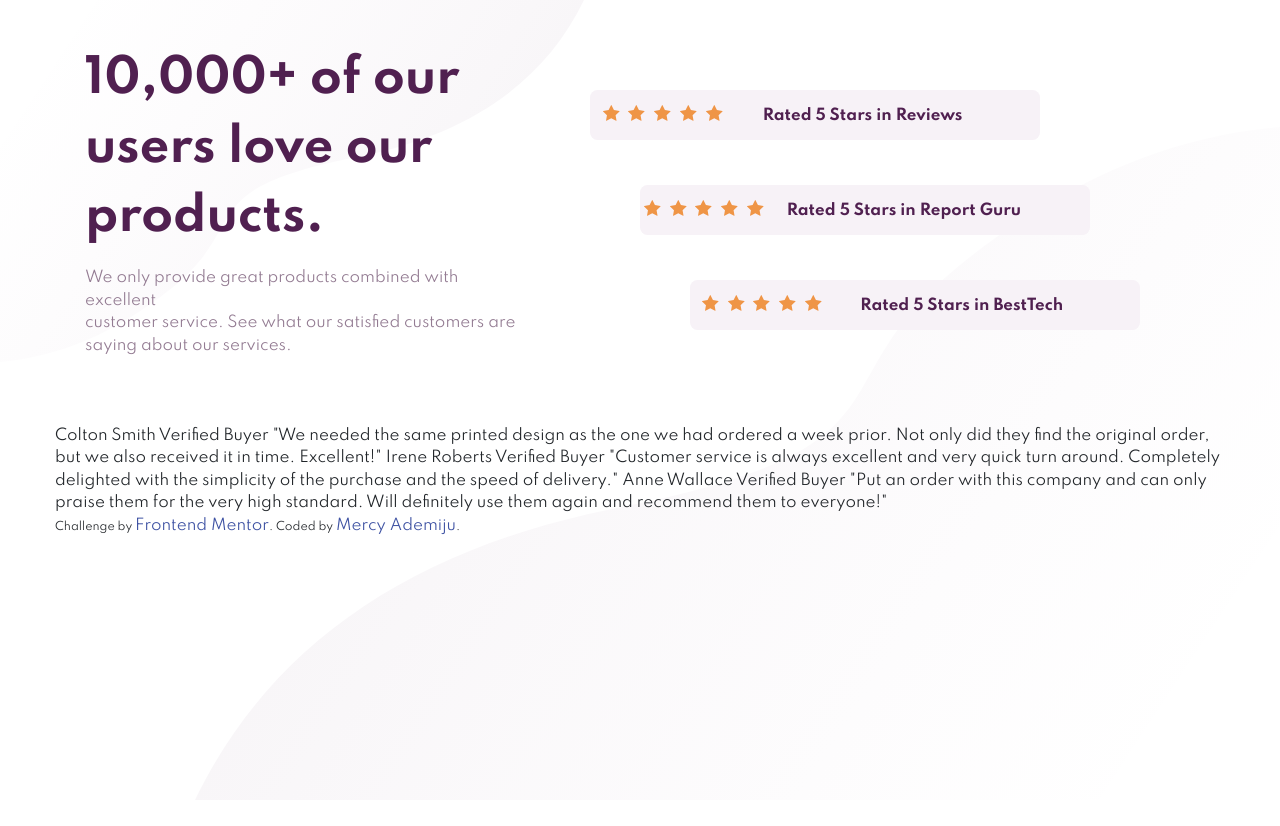
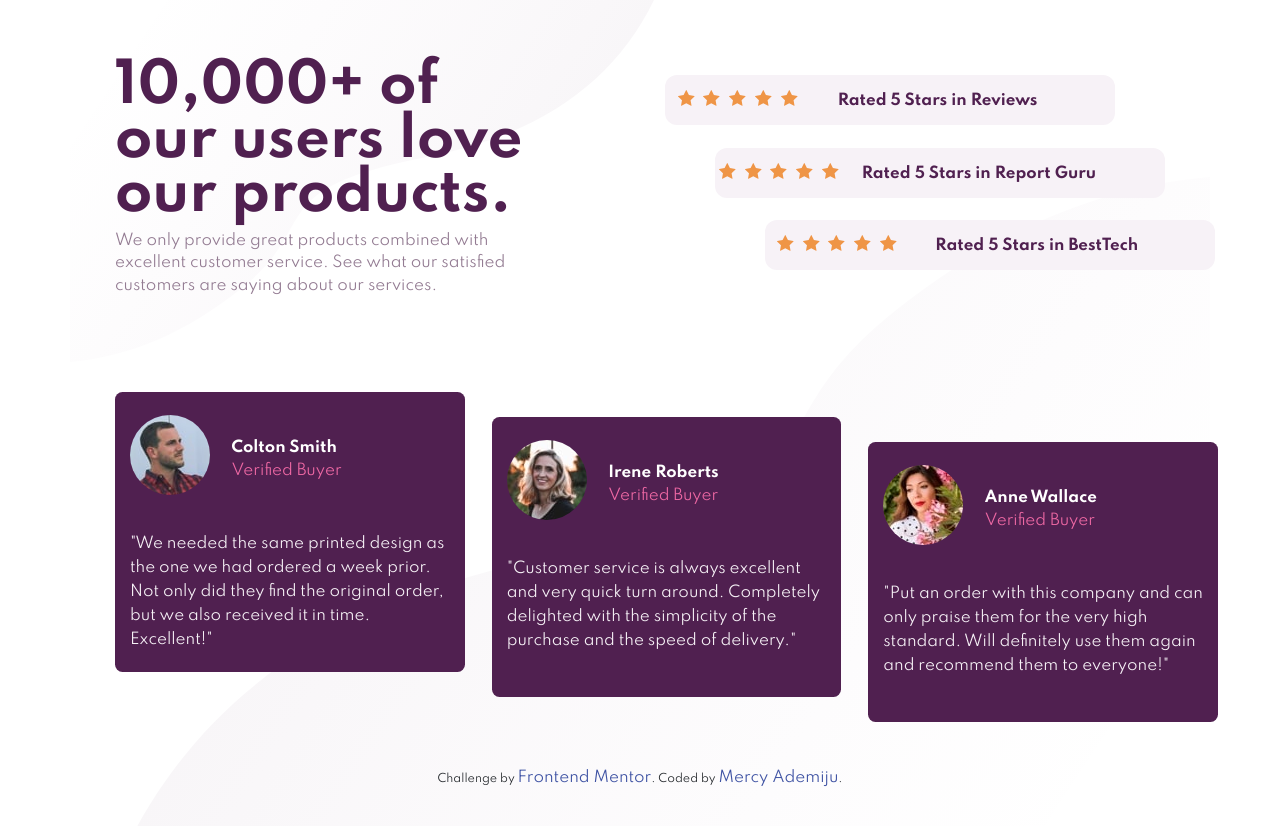
Before and after one commit to luwa-star/social-proof-section-master, a plain HTML site: page index.html in a window 1280 px wide. Before the commit the page ends 800 px from the top, so only its background shows below. Drawn offline with Linux system fonts and the light colour scheme.

Commit message:
finished page

```diff
--- a/css/main.css
+++ b/css/main.css
@@ -8,52 +8,48 @@
 
 /* SVG Background*/
 
-.pat1 {
-    position: absolute;
-    left: 0px;
-    top: 0px;
-    z-index: -1;
-}
-
-.pat2 {
-    position: absolute;
-    right: 0;
-    bottom: 0;
-    z-index: -1;
+.container {
+    background-image: url(../images/bg-pattern-top-desktop.svg), url(../images/bg-pattern-bottom-desktop.svg);
+    background-position: left top, right bottom;
+    background-repeat: no-repeat, no-repeat;
+    padding: 1rem 3rem;
 }
 
 
 /* row 1*/
 
 .text {
-    font-size: 46px;
+    font-size: 54px;
     font-weight: 700;
     color: hsl(300, 43%, 22%);
+    line-height: 1.0;
 }
 
 .txt {
     color: hsl(303, 10%, 53%);
 }
 
-.star {
+.star-padding {
+    margin-left: 1rem;
+}
+
+.star-rating {
     background: hsl(300, 24%, 96%);
-    border-radius: 0.5rem;
+    border-radius: 0.8rem;
     height: 50px;
     width: 450px;
-}
-
-
-/* use media queries to balance out the margins for mobile view*/
-
-.star-margin-1 {
-    margin-left: 50px;
-}
-
-.star-margin-2 {
     margin-left: 100px;
 }
 
-.txt-star {
+.rating-margin-1 {
+    margin-left: 150px;
+}
+
+.rating-margin-2 {
+    margin-left: 200px;
+}
+
+.txt-rating {
     font-weight: 700;
     color: hsl(300, 43%, 22%);
     padding: 15px;
@@ -64,3 +60,104 @@
     padding-top: 15px;
     width: 120px;
 }
+
+
+/* row 2*/
+
+.wrapper {
+    display: grid;
+    grid-template-columns: 1fr 1fr 1fr;
+    grid-column-gap: 1.8rem;
+    margin-top: 50px;
+}
+
+.buyer {
+    background: hsl(300, 43%, 22%);
+    border-radius: 0.5rem;
+    color: hsl(303, 10%, 53%);
+    width: 100%;
+    height: 280px;
+}
+
+.buyer-1 {
+    margin-top: 25px;
+}
+
+.buyer-2 {
+    margin-top: 50px;
+}
+
+.client {
+    margin-top: 20px;
+    margin-bottom: 20px;
+}
+
+img {
+    border-radius: 50%;
+}
+
+.col-8 {
+    padding-left: 0!important;
+}
+
+.name {
+    margin-top: 25px;
+    margin-bottom: 0;
+    font-weight: 700;
+    color: hsl(0, 0%, 100%);
+}
+
+.name-verified {
+    margin-top: 0;
+    color: hsl(333, 80%, 67%);
+}
+
+.buyer-txt {
+    padding: 1rem;
+    line-height: 1.6;
+    color: hsl(300, 24%, 96%);
+    margin-top: 15px;
+}
+
+
+/* media queries*/
+
+@media only screen and (max-width: 600px) {
+    /* For mobile phones: */
+    .container {
+        background-image: url(../images/bg-pattern-top-mobile.svg), url(../images/bg-pattern-bottom-mobile.svg);
+        background-repeat: no-repeat;
+        padding: 0.5rem 1.5rem;
+    }
+    .row-head-1 {
+        text-align: center;
+        line-height: 1.0;
+    }
+    .txt {
+        line-height: 1.5;
+        padding-top: 1rem;
+    }
+    .star-rating {
+        width: 100%;
+        margin: 0;
+        height: 80px;
+        display: block;
+    }
+    .star-star {
+        margin-left: 130px;
+    }
+    .txt-rating {
+        margin-right: 70px;
+        width: 100%;
+    }
+    .wrapper {
+        display: block;
+    }
+}
+
+@media only screen and (min-width: 600px) {
+    .wrapper {
+        display: grid;
+        grid-template-columns: repeat(3, 33.3%);
+    }
+}
--- a/index.html
+++ b/index.html
@@ -7,10 +7,8 @@
     <!-- displays site properly based on user's device -->
     <link rel="icon" type="image/png" sizes="32x32" href="./images/favicon-32x32.png" />
     <title>Frontend Mentor | Social proof section</title>
-    <!-- Bootstrap css-->
+    <!-- Bootstrap CSS -->
     <link rel="stylesheet" href="./css/bootstrap.min.css">
-    <!-- Bootstrap CSS -->
-    <!--<link rel="stylesheet" href="https://stackpath.bootstrapcdn.com/bootstrap/4.4.1/css/bootstrap.min.css" integrity="sha384-Vkoo8x4CGsO3+Hhxv8T/Q5PaXtkKtu6ug5TOeNV6gBiFeWPGFN9MuhOf23Q9Ifjh" crossorigin="anonymous">-->
     <!--google fonts-->
     <link href="https://fonts.googleapis.com/css2?family=Spartan:wght@400;500;700&display=swap" rel="stylesheet">
 
@@ -35,84 +33,111 @@
 <body>
     <section id="social">
         <div class="container">
-            <svg class="pat1" width="584" height="362" xmlns="http://www.w3.org/2000/svg"><defs><linearGradient x1="100%" y1="69.212%" x2="9.399%" y2="32.183%" id="a"><stop stop-color="#8A4389" stop-opacity="0" offset="0%"/><stop stop-color="#512051" offset="100%"/><stop stop-color="#512051" offset="100%"/><stop stop-color="#512051" offset="100%"/></linearGradient></defs><path d="M0 362c40.022-82.8 115.736-135.154 227.141-157.064 167.108-32.864 103.85-66.012 185.949-131.796C467.823 29.284 524.793 4.904 584 0v362H0z" transform="rotate(180 292 181)" fill="url(#a)" fill-rule="evenodd" opacity=".05"/></svg>
-            <div class="row ">
-                <div class="col-md-5 py-5">
-                    <p class="text font-weight-bold"> 10,000+ of our users love our products.</p>
-                    <div class="txt"> We only provide great products combined with excellent <br> customer service. See what our satisfied customers are <br> saying about our services.</div>
+
+            <div class="row">
+                <div class=" row-head-1 col-md-5 py-5">
+                    <h1 class="text font-weight-bold"> 10,000+ of our users love our products.</h1>
+                    <div class="txt">
+                        We only provide great products combined with excellent customer service. See what our satisfied customers are saying about our services.
+                    </div>
                 </div>
-                <div class="col-md-7 p-5 ">
-                    <div class="star d-md-flex justify-content-around my-5 ">
+                <div class="row-head-2 col-md-7 py-5 ">
+                    <div class="star-rating d-md-flex justify-content-around my-3">
                         <div class="star-star d-flex justify-content-between">
                             <svg width="17" height="16" xmlns="http://www.w3.org/2000/svg"><path d="M16.539 6.097a.297.297 0 00-.24-.202l-5.36-.779L8.542.26a.296.296 0 00-.53 0L5.613 5.117l-5.36.779a.297.297 0 00-.165.505l3.88 3.78-.917 5.34a.297.297 0 00.43.312l4.795-2.52 4.794 2.52a.296.296 0 00.43-.313l-.916-5.338L16.464 6.4c.08-.08.11-.197.075-.304z" fill="#EF9546" fill-rule="nonzero"/></svg>
-                            <svg width="17" height="16" xmlns="http://www.w3.org/2000/svg">
-                            <path d="M16.539 6.097a.297.297 0 00-.24-.202l-5.36-.779L8.542.26a.296.296 0 00-.53 0L5.613 5.117l-5.36.779a.297.297 0 00-.165.505l3.88 3.78-.917 5.34a.297.297 0 00.43.312l4.795-2.52 4.794 2.52a.296.296 0 00.43-.313l-.916-5.338L16.464 6.4c.08-.08.11-.197.075-.304z"
-                                fill="#EF9546" fill-rule="nonzero" />
-                            </svg>
                             <svg width="17" height="16" xmlns="http://www.w3.org/2000/svg"><path d="M16.539 6.097a.297.297 0 00-.24-.202l-5.36-.779L8.542.26a.296.296 0 00-.53 0L5.613 5.117l-5.36.779a.297.297 0 00-.165.505l3.88 3.78-.917 5.34a.297.297 0 00.43.312l4.795-2.52 4.794 2.52a.296.296 0 00.43-.313l-.916-5.338L16.464 6.4c.08-.08.11-.197.075-.304z" fill="#EF9546" fill-rule="nonzero"/></svg>
-                            <svg width="17" height="16" xmlns="http://www.w3.org/2000/svg">
-                                <path d="M16.539 6.097a.297.297 0 00-.24-.202l-5.36-.779L8.542.26a.296.296 0 00-.53 0L5.613 5.117l-5.36.779a.297.297 0 00-.165.505l3.88 3.78-.917 5.34a.297.297 0 00.43.312l4.795-2.52 4.794 2.52a.296.296 0 00.43-.313l-.916-5.338L16.464 6.4c.08-.08.11-.197.075-.304z"
-                                    fill="#EF9546" fill-rule="nonzero" />
-                                </svg><svg width="17" height="16" xmlns="http://www.w3.org/2000/svg"><path d="M16.539 6.097a.297.297 0 00-.24-.202l-5.36-.779L8.542.26a.296.296 0 00-.53 0L5.613 5.117l-5.36.779a.297.297 0 00-.165.505l3.88 3.78-.917 5.34a.297.297 0 00.43.312l4.795-2.52 4.794 2.52a.296.296 0 00.43-.313l-.916-5.338L16.464 6.4c.08-.08.11-.197.075-.304z" fill="#EF9546" fill-rule="nonzero"/></svg>
+                            <svg width="17" height="16" xmlns="http://www.w3.org/2000/svg"><path d="M16.539 6.097a.297.297 0 00-.24-.202l-5.36-.779L8.542.26a.296.296 0 00-.53 0L5.613 5.117l-5.36.779a.297.297 0 00-.165.505l3.88 3.78-.917 5.34a.297.297 0 00.43.312l4.795-2.52 4.794 2.52a.296.296 0 00.43-.313l-.916-5.338L16.464 6.4c.08-.08.11-.197.075-.304z" fill="#EF9546" fill-rule="nonzero"/></svg>
+                            <svg width="17" height="16" xmlns="http://www.w3.org/2000/svg"><path d="M16.539 6.097a.297.297 0 00-.24-.202l-5.36-.779L8.542.26a.296.296 0 00-.53 0L5.613 5.117l-5.36.779a.297.297 0 00-.165.505l3.88 3.78-.917 5.34a.297.297 0 00.43.312l4.795-2.52 4.794 2.52a.296.296 0 00.43-.313l-.916-5.338L16.464 6.4c.08-.08.11-.197.075-.304z" fill="#EF9546" fill-rule="nonzero"/></svg>
+                            <svg width="17" height="16" xmlns="http://www.w3.org/2000/svg"><path d="M16.539 6.097a.297.297 0 00-.24-.202l-5.36-.779L8.542.26a.296.296 0 00-.53 0L5.613 5.117l-5.36.779a.297.297 0 00-.165.505l3.88 3.78-.917 5.34a.297.297 0 00.43.312l4.795-2.52 4.794 2.52a.296.296 0 00.43-.313l-.916-5.338L16.464 6.4c.08-.08.11-.197.075-.304z" fill="#EF9546" fill-rule="nonzero"/></svg>
                         </div>
-                        <div class="txt-star text-center">Rated 5 Stars in Reviews</div>
+                        <div class="txt-rating text-center">Rated 5 Stars in Reviews</div>
                     </div>
 
-                    <div class="star star-margin-1 d-md-flex justify-content-around mt-4">
+                    <div class="star-rating rating-margin-1 d-md-flex justify-content-around my-4">
                         <div class="star-star d-flex justify-content-between">
                             <svg width="17" height="16" xmlns="http://www.w3.org/2000/svg"><path d="M16.539 6.097a.297.297 0 00-.24-.202l-5.36-.779L8.542.26a.296.296 0 00-.53 0L5.613 5.117l-5.36.779a.297.297 0 00-.165.505l3.88 3.78-.917 5.34a.297.297 0 00.43.312l4.795-2.52 4.794 2.52a.296.296 0 00.43-.313l-.916-5.338L16.464 6.4c.08-.08.11-.197.075-.304z" fill="#EF9546" fill-rule="nonzero"/></svg>
-                            <svg width="17" height="16" xmlns="http://www.w3.org/2000/svg">
-                            <path d="M16.539 6.097a.297.297 0 00-.24-.202l-5.36-.779L8.542.26a.296.296 0 00-.53 0L5.613 5.117l-5.36.779a.297.297 0 00-.165.505l3.88 3.78-.917 5.34a.297.297 0 00.43.312l4.795-2.52 4.794 2.52a.296.296 0 00.43-.313l-.916-5.338L16.464 6.4c.08-.08.11-.197.075-.304z"
-                                fill="#EF9546" fill-rule="nonzero" />
-                            </svg><svg width="17" height="16" xmlns="http://www.w3.org/2000/svg"><path d="M16.539 6.097a.297.297 0 00-.24-.202l-5.36-.779L8.542.26a.296.296 0 00-.53 0L5.613 5.117l-5.36.779a.297.297 0 00-.165.505l3.88 3.78-.917 5.34a.297.297 0 00.43.312l4.795-2.52 4.794 2.52a.296.296 0 00.43-.313l-.916-5.338L16.464 6.4c.08-.08.11-.197.075-.304z" fill="#EF9546" fill-rule="nonzero"/></svg>
-                            <svg width="17" height="16" xmlns="http://www.w3.org/2000/svg">
-                                <path d="M16.539 6.097a.297.297 0 00-.24-.202l-5.36-.779L8.542.26a.296.296 0 00-.53 0L5.613 5.117l-5.36.779a.297.297 0 00-.165.505l3.88 3.78-.917 5.34a.297.297 0 00.43.312l4.795-2.52 4.794 2.52a.296.296 0 00.43-.313l-.916-5.338L16.464 6.4c.08-.08.11-.197.075-.304z"
-                                    fill="#EF9546" fill-rule="nonzero"/>
-                                </svg><svg width="17" height="16" xmlns="http://www.w3.org/2000/svg"><path d="M16.539 6.097a.297.297 0 00-.24-.202l-5.36-.779L8.542.26a.296.296 0 00-.53 0L5.613 5.117l-5.36.779a.297.297 0 00-.165.505l3.88 3.78-.917 5.34a.297.297 0 00.43.312l4.795-2.52 4.794 2.52a.296.296 0 00.43-.313l-.916-5.338L16.464 6.4c.08-.08.11-.197.075-.304z" fill="#EF9546" fill-rule="nonzero"/></svg>
+                            <svg width="17" height="16" xmlns="http://www.w3.org/2000/svg"><path d="M16.539 6.097a.297.297 0 00-.24-.202l-5.36-.779L8.542.26a.296.296 0 00-.53 0L5.613 5.117l-5.36.779a.297.297 0 00-.165.505l3.88 3.78-.917 5.34a.297.297 0 00.43.312l4.795-2.52 4.794 2.52a.296.296 0 00.43-.313l-.916-5.338L16.464 6.4c.08-.08.11-.197.075-.304z" fill="#EF9546" fill-rule="nonzero"/></svg>
+                            <svg width="17" height="16" xmlns="http://www.w3.org/2000/svg"><path d="M16.539 6.097a.297.297 0 00-.24-.202l-5.36-.779L8.542.26a.296.296 0 00-.53 0L5.613 5.117l-5.36.779a.297.297 0 00-.165.505l3.88 3.78-.917 5.34a.297.297 0 00.43.312l4.795-2.52 4.794 2.52a.296.296 0 00.43-.313l-.916-5.338L16.464 6.4c.08-.08.11-.197.075-.304z" fill="#EF9546" fill-rule="nonzero"/></svg>
+                            <svg width="17" height="16" xmlns="http://www.w3.org/2000/svg"><path d="M16.539 6.097a.297.297 0 00-.24-.202l-5.36-.779L8.542.26a.296.296 0 00-.53 0L5.613 5.117l-5.36.779a.297.297 0 00-.165.505l3.88 3.78-.917 5.34a.297.297 0 00.43.312l4.795-2.52 4.794 2.52a.296.296 0 00.43-.313l-.916-5.338L16.464 6.4c.08-.08.11-.197.075-.304z" fill="#EF9546" fill-rule="nonzero"/></svg>
+                            <svg width="17" height="16" xmlns="http://www.w3.org/2000/svg"><path d="M16.539 6.097a.297.297 0 00-.24-.202l-5.36-.779L8.542.26a.296.296 0 00-.53 0L5.613 5.117l-5.36.779a.297.297 0 00-.165.505l3.88 3.78-.917 5.34a.297.297 0 00.43.312l4.795-2.52 4.794 2.52a.296.296 0 00.43-.313l-.916-5.338L16.464 6.4c.08-.08.11-.197.075-.304z" fill="#EF9546" fill-rule="nonzero"/></svg>
                         </div>
-                        <div class="txt-star text-center">Rated 5 Stars in Report Guru</div>
+                        <div class="txt-rating text-center">Rated 5 Stars in Report Guru</div>
                     </div>
-                    <div class="star star-margin-2 d-md-flex justify-content-around mt-5">
+                    <div class="star-rating rating-margin-2 d-md-flex justify-content-around my-3">
                         <div class="star-star d-flex justify-content-between">
                             <svg width="17" height="16" xmlns="http://www.w3.org/2000/svg"><path d="M16.539 6.097a.297.297 0 00-.24-.202l-5.36-.779L8.542.26a.296.296 0 00-.53 0L5.613 5.117l-5.36.779a.297.297 0 00-.165.505l3.88 3.78-.917 5.34a.297.297 0 00.43.312l4.795-2.52 4.794 2.52a.296.296 0 00.43-.313l-.916-5.338L16.464 6.4c.08-.08.11-.197.075-.304z" fill="#EF9546" fill-rule="nonzero"/></svg>
-                            <svg width="17" height="16" xmlns="http://www.w3.org/2000/svg">
-                                <path d="M16.539 6.097a.297.297 0 00-.24-.202l-5.36-.779L8.542.26a.296.296 0 00-.53 0L5.613 5.117l-5.36.779a.297.297 0 00-.165.505l3.88 3.78-.917 5.34a.297.297 0 00.43.312l4.795-2.52 4.794 2.52a.296.296 0 00.43-.313l-.916-5.338L16.464 6.4c.08-.08.11-.197.075-.304z"
-                                    fill="#EF9546" fill-rule="nonzero" />
-                                </svg><svg width="17" height="16" xmlns="http://www.w3.org/2000/svg"><path d="M16.539 6.097a.297.297 0 00-.24-.202l-5.36-.779L8.542.26a.296.296 0 00-.53 0L5.613 5.117l-5.36.779a.297.297 0 00-.165.505l3.88 3.78-.917 5.34a.297.297 0 00.43.312l4.795-2.52 4.794 2.52a.296.296 0 00.43-.313l-.916-5.338L16.464 6.4c.08-.08.11-.197.075-.304z" fill="#EF9546" fill-rule="nonzero"/></svg>
-                            <svg width="17" height="16" xmlns="http://www.w3.org/2000/svg">
-                                    <path d="M16.539 6.097a.297.297 0 00-.24-.202l-5.36-.779L8.542.26a.296.296 0 00-.53 0L5.613 5.117l-5.36.779a.297.297 0 00-.165.505l3.88 3.78-.917 5.34a.297.297 0 00.43.312l4.795-2.52 4.794 2.52a.296.296 0 00.43-.313l-.916-5.338L16.464 6.4c.08-.08.11-.197.075-.304z"
-                                        fill="#EF9546" fill-rule="nonzero" />
-                                    </svg><svg width="17" height="16" xmlns="http://www.w3.org/2000/svg"><path d="M16.539 6.097a.297.297 0 00-.24-.202l-5.36-.779L8.542.26a.296.296 0 00-.53 0L5.613 5.117l-5.36.779a.297.297 0 00-.165.505l3.88 3.78-.917 5.34a.297.297 0 00.43.312l4.795-2.52 4.794 2.52a.296.296 0 00.43-.313l-.916-5.338L16.464 6.4c.08-.08.11-.197.075-.304z" fill="#EF9546" fill-rule="nonzero"/></svg>
+                            <svg width="17" height="16" xmlns="http://www.w3.org/2000/svg"><path d="M16.539 6.097a.297.297 0 00-.24-.202l-5.36-.779L8.542.26a.296.296 0 00-.53 0L5.613 5.117l-5.36.779a.297.297 0 00-.165.505l3.88 3.78-.917 5.34a.297.297 0 00.43.312l4.795-2.52 4.794 2.52a.296.296 0 00.43-.313l-.916-5.338L16.464 6.4c.08-.08.11-.197.075-.304z" fill="#EF9546" fill-rule="nonzero"/></svg>
+                            <svg width="17" height="16" xmlns="http://www.w3.org/2000/svg"><path d="M16.539 6.097a.297.297 0 00-.24-.202l-5.36-.779L8.542.26a.296.296 0 00-.53 0L5.613 5.117l-5.36.779a.297.297 0 00-.165.505l3.88 3.78-.917 5.34a.297.297 0 00.43.312l4.795-2.52 4.794 2.52a.296.296 0 00.43-.313l-.916-5.338L16.464 6.4c.08-.08.11-.197.075-.304z" fill="#EF9546" fill-rule="nonzero"/></svg>
+                            <svg width="17" height="16" xmlns="http://www.w3.org/2000/svg"><path d="M16.539 6.097a.297.297 0 00-.24-.202l-5.36-.779L8.542.26a.296.296 0 00-.53 0L5.613 5.117l-5.36.779a.297.297 0 00-.165.505l3.88 3.78-.917 5.34a.297.297 0 00.43.312l4.795-2.52 4.794 2.52a.296.296 0 00.43-.313l-.916-5.338L16.464 6.4c.08-.08.11-.197.075-.304z" fill="#EF9546" fill-rule="nonzero"/></svg>
+                            <svg width="17" height="16" xmlns="http://www.w3.org/2000/svg"><path d="M16.539 6.097a.297.297 0 00-.24-.202l-5.36-.779L8.542.26a.296.296 0 00-.53 0L5.613 5.117l-5.36.779a.297.297 0 00-.165.505l3.88 3.78-.917 5.34a.297.297 0 00.43.312l4.795-2.52 4.794 2.52a.296.296 0 00.43-.313l-.916-5.338L16.464 6.4c.08-.08.11-.197.075-.304z" fill="#EF9546" fill-rule="nonzero"/></svg>
                         </div>
-                        <div class="txt-star text-center">Rated 5 Stars in BestTech</div>
+                        <div class="txt-rating text-center">Rated 5 Stars in BestTech</div>
+                    </div>
+                </div>
+            </div>
+            <div class=" wrapper">
+                <div class="buyer">
+                    <div class="client d-flex justify-content-around align-items-center">
+                        <div class="col-4">
+                            <img src="./images/image-colton.jpg">
+                        </div>
+                        <div class="col-8">
+                            <p class="name">Colton Smith</p>
+                            <p class="name-verified">Verified Buyer</p>
+                        </div>
+                    </div>
+                    <div class="buyer-txt">"We needed the same printed design as the one we had ordered a week prior. Not only did they find the original order, but we also received it in time. Excellent!"
                     </div>
 
                 </div>
-                <div class="row my-4">
-                    Colton Smith Verified Buyer "We needed the same printed design as the one we had ordered a week prior. Not only did they find the original order, but we also received it in time. Excellent!" Irene Roberts Verified Buyer "Customer service is always excellent
-                    and very quick turn around. Completely delighted with the simplicity of the purchase and the speed of delivery." Anne Wallace Verified Buyer "Put an order with this company and can only praise them for the very high standard. Will
-                    definitely use them again and recommend them to everyone!"
+                <div class="buyer buyer-1">
+                    <div class="client d-flex justify-content-around align-items-center">
+                        <div class="col-4">
+                            <img src="./images/image-irene.jpg">
+                        </div>
+                        <div class="col-8 ">
+                            <p class="name">Irene Roberts</p>
+                            <p class="name-verified">Verified Buyer</p>
+                        </div>
+                    </div>
+                    <div class="buyer-txt">"Customer service is always excellent and very quick turn around. Completely delighted with the simplicity of the purchase and the speed of delivery."
+                    </div>
 
-                    <div class="attribution">
-                        Challenge by
-                        <a href="https://www.frontendmentor.io?ref=challenge" target="_blank">Frontend Mentor</a
-      >. Coded by <a href="#" target="_blank">Mercy Ademiju</a>.
+                </div>
+                <div class="buyer buyer-2">
+                    <div class="client d-flex justify-content-around align-items-center">
+                        <div class="col-4">
+                            <img src="./images/image-anne.jpg">
+                        </div>
+                        <div class="col-8">
+                            <p class="name">Anne Wallace</p>
+                            <p class="name-verified"> Verified Buyer</p>
+                        </div>
+
                     </div>
+                    <div class="buyer-txt">"Put an order with this company and can only praise them for the very high standard. Will definitely use them again and recommend them to everyone!"
+                    </div>
+
                 </div>
-                <svg class="pat2" width="1085" height="673" xmlns="http://www.w3.org/2000/svg"><defs><linearGradient x1="100%" y1="69.237%" x2="9.399%" y2="32.159%" id="a"><stop stop-color="#8A4389" stop-opacity="0" offset="0%"/><stop stop-color="#512051" offset="100%"/><stop stop-color="#512051" offset="100%"/><stop stop-color="#512051" offset="100%"/></linearGradient></defs><path d="M355 800c74.356-153.934 215.022-251.268 422-292 310.466-61.099 192.94-122.724 345.47-245.025C1224.157 181.442 1330 136.116 1440 127v673H355z" transform="translate(-355 -127)" fill="url(#a)" fill-rule="evenodd" opacity=".05"/></svg>
             </div>
 
+            <div class="attribution my-5">
+                Challenge by
+                <a href="https://www.frontendmentor.io?ref=challenge" target="_blank">Frontend Mentor</a>. Coded by <a href="#" target="_blank">Mercy Ademiju</a>.
+            </div>
+
+
+        </div>
+
     </section>
-    <!-- jQuery first, then Popper.js, then Bootstrap JS -->
-    <!--<script src="https://code.jquery.com/jquery-3.4.1.slim.min.js" integrity="sha384-J6qa4849blE2+poT4WnyKhv5vZF5SrPo0iEjwBvKU7imGFAV0wwj1yYfoRSJoZ+n" crossorigin="anonymous"></script>
-    <script src="https://cdn.jsdelivr.net/npm/popper.js@1.16.0/dist/umd/popper.min.js" integrity="sha384-Q6E9RHvbIyZFJoft+2mJbHaEWldlvI9IOYy5n3zV9zzTtmI3UksdQRVvoxMfooAo" crossorigin="anonymous"></script>
-    <script src="https://stackpath.bootstrapcdn.com/bootstrap/4.4.1/js/bootstrap.min.js" integrity="sha384-wfSDF2E50Y2D1uUdj0O3uMBJnjuUD4Ih7YwaYd1iqfktj0Uod8GCExl3Og8ifwB6" crossorigin="anonymous"></script>-->
+
     <!--jquery-->
-    <script src="./js/jquery-3.5.1.slim.min.js"></script>
+    <script src="./js/jquery-3.5.1.slim.min.js "></script>
     <!--popper js-->
-    <script src="./js/popper.min.js"></script>
+    <script src="./js/popper.min.js "></script>
     <!-- bootstrap js-->
     <script src="./js/bootstrap.min.js "></script>
+
 </body>
 
 </html>
```
